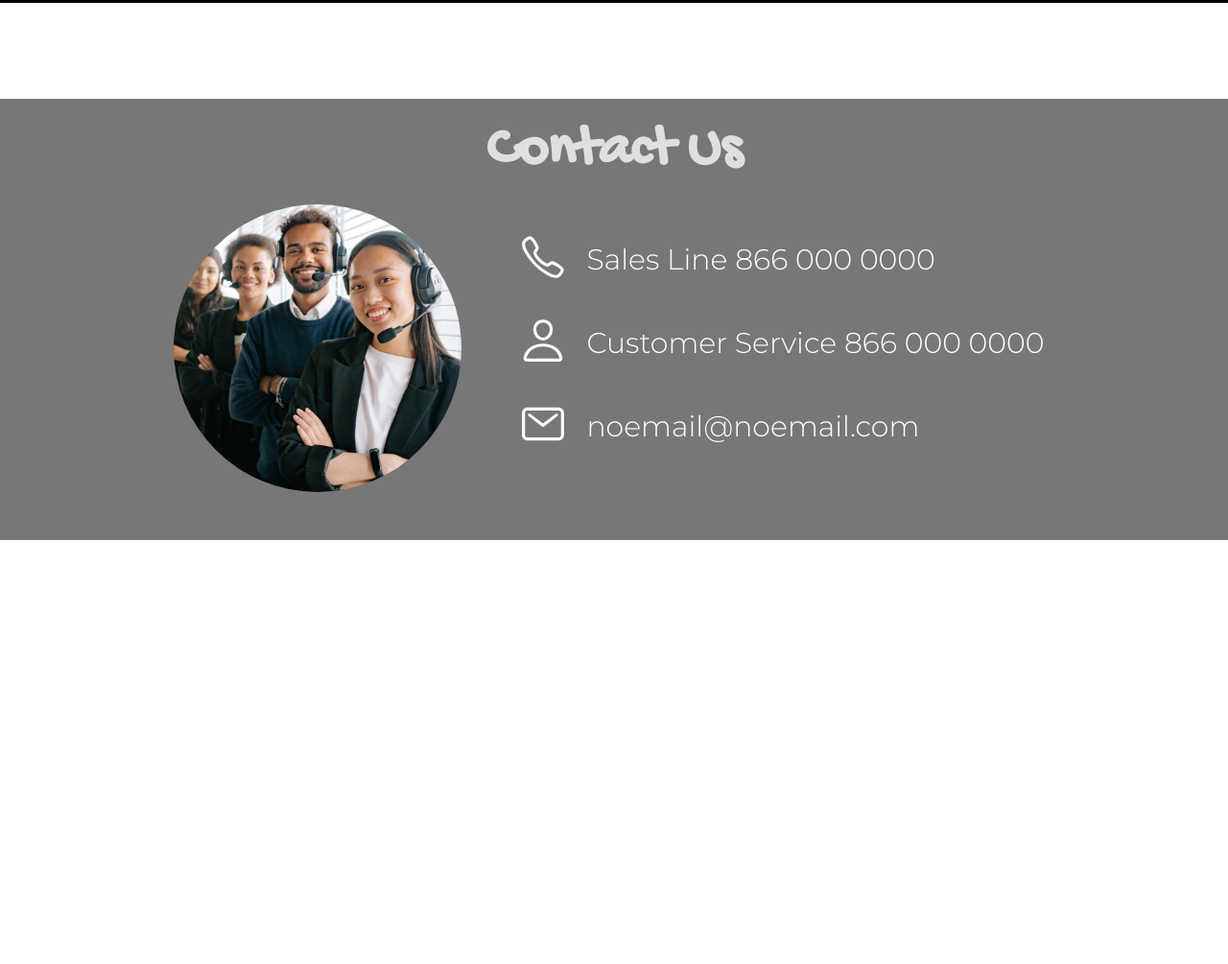
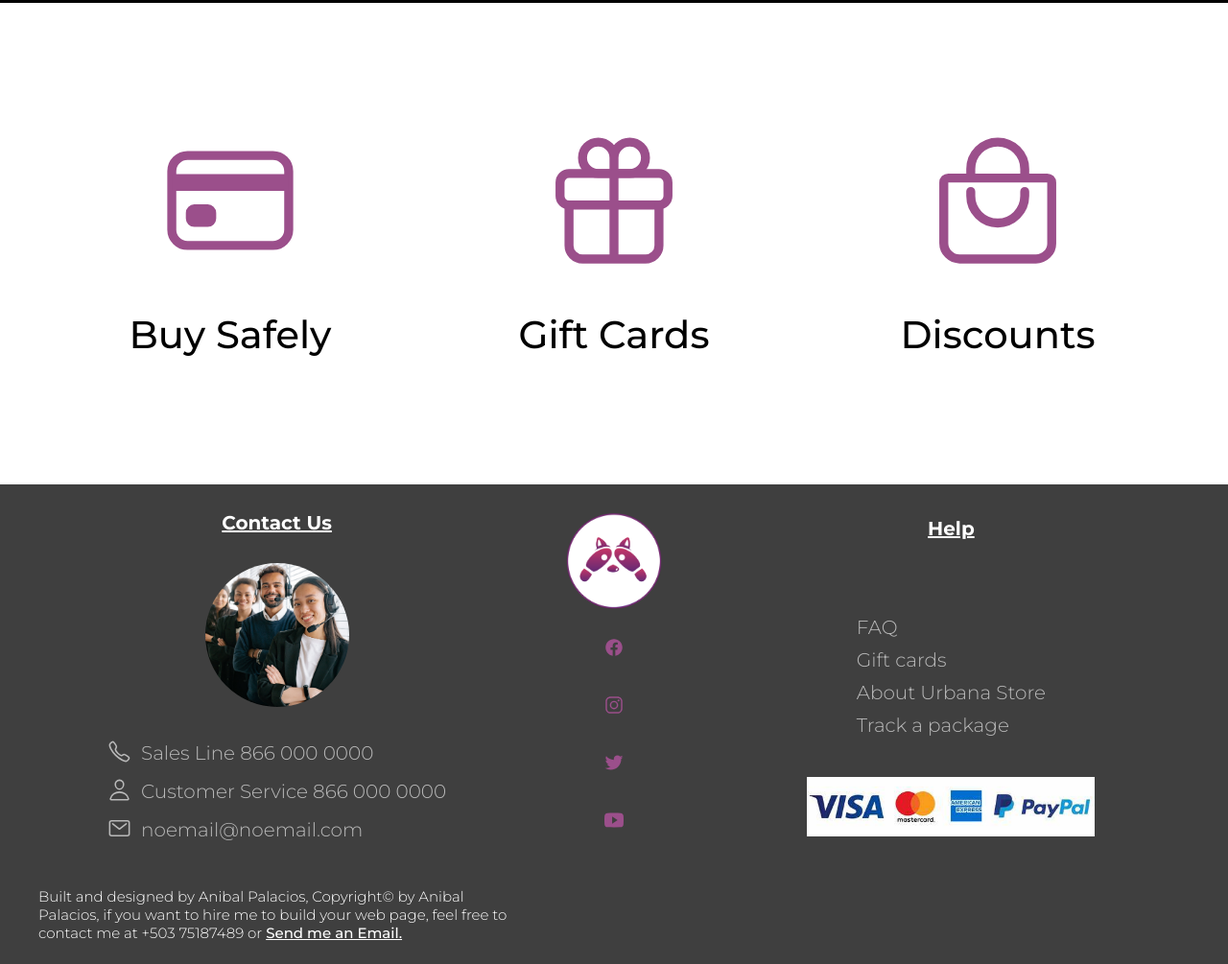
Before and after one commit to AnibalDev962/UrbanaStore, a website built with Parcel: page index.html in a window 1280 px wide. Shown: the part 2445-3450 px from the top of the page at 96% size. Before the commit the page ends 3008 px from the top, so only its background shows below. Built offline with nearby package versions, Linux system fonts and the light colour scheme; grey boxes are pictures that could not be loaded; a web font is replaced by a local one.

Commit message:
website landing page completed

```diff
--- a/index.html
+++ b/index.html
@@ -127,7 +127,13 @@
                 </video>
             </div>
         </section>
-        <section class="contact-section" id="section--3">
+        <section class="features">
+            <div class="features__safe-purchase"><ion-icon class="features-section-icon" name="card-outline"></ion-icon><h2 class="features__safe-purchase__text">Buy Safely</h2></div>
+            <div class="features__free-shipping"><ion-icon class="features-section-icon"name="gift-outline"></ion-icon><h2 class="features__free-shipping__text">Gift Cards</h2></div>
+            <div class="features__discounts"><ion-icon class="features-section-icon" name="bag-handle-outline"></ion-icon><h2 class="features__discounts__text">Discounts</h2></div>
+
+        </section>
+    <!--     <section class="contact-section" id="section--3">
             <h2 class="contact-section__header">Contact Us</h2>
             <div class="contact-section__customer-service-picture"></div>
             <div class="contact-section__contact-items">
@@ -135,11 +141,43 @@
                 <p class="contact-section__contact-items__item"><ion-icon name="person-outline" class="contact-section-icon"></ion-icon>Customer Service 866 000 0000</p>
                 <p class="contact-section__contact-items__item"><ion-icon name="mail-outline" class="contact-section-icon"></ion-icon>noemail@noemail.com</p>
             </div>
-        </section>
+        </section> -->
+    </main>
+    <footer class="footer" id="section--3">
+        <div class="footer__container">
+            <div class="footer__container__contact">
+                <h2 class="footer__container__contact__header">Contact Us</h2>
+                <div class="footer__container__contact__customer-service-picture"></div>
+                <div class="footer__container__contact__text-container">
+                    <a class="footer__container__contact__text-container__text"><ion-icon name="call-outline" class="contact-section-icon"></ion-icon>Sales Line 866 000 0000</a>
+                    <a class="footer__container__contact__text-container__text"><ion-icon name="person-outline" class="contact-section-icon"></ion-icon>Customer Service 866 000 0000</a>
+                    <a class="footer__container__contact__text-container__text"><ion-icon name="mail-outline" class="contact-section-icon"></ion-icon>noemail@noemail.com</a>
+                </div>
+            </div>
+            <div class="footer__container__social-media">
+                <img class="footer__container__social-media__logo" src="/src/img/logo/finalfavicon.png">
+                <ion-icon class="header-logos-container__social-media-logos__logo" name="logo-facebook"></ion-icon>
+                <ion-icon class="header-logos-container__social-media-logos__logo" name="logo-instagram"></ion-icon>
+                <ion-icon class="header-logos-container__social-media-logos__logo" name="logo-twitter"></ion-icon>
+                <ion-icon class="header-logos-container__social-media-logos__logo" name="logo-youtube"></ion-icon>
+            </div>
+            <div class="footer__container__about">
+                <h2 class="footer__container__about__header">Help</h2>
+                <div class="footer__container__about__link-container">
+                    <a class="footer__container__about__link-container__link">FAQ</a>
+                    <a class="footer__container__about__link-container__link">Gift cards</a>
+                    <a class="footer__container__about__link-container__link">About Urbana Store</a>
+                    <a class="footer__container__about__link-container__link">Track a package</a>
+                </div>
+                <div class="footer__container__about__payment-methods">
+                    <img class="footer__container__about__payment-methods__img" src="/src/img/png/payment-methods.jpg">
+                </div>
+            </div>
 
-    </main>
-    <footer>
-
+            <p class="footer__container__copyright-text">Built and designed by Anibal Palacios, Copyright&copy;<span class="year-span"></span> by Anibal Palacios, if you want to hire me to build your web page, feel free to<br> contact me at +503 75187489
+                or <a class='send-email-link'href="mailto:anibalpalacios320@outlook.com?subject=I would like to hire your web development services&body=Hello i would like to hire your services for a web page project, lets schedule a meeting, kind regards.">Send me an Email.</a>
+            </p>
+        </div>
     </footer>
     <script  src="https://unpkg.com/ionicons@7.1.0/dist/ionicons/ionicons.esm.js"></script>
     <script src="https://unpkg.com/ionicons@7.1.0/dist/ionicons/ionicons.js"></script>
--- a/script/control.js
+++ b/script/control.js
@@ -1,6 +1,7 @@
 import * as sliderData from './view/sliderView.js';
 import * as stateData from '../script/state.js'
 import * as genderSelectionData from '../script/view/genderSelectionview.js'
+import * as mainPageData from './view/mainPageAndNavigation.js';
 
 //dependencies/
 
@@ -19,3 +20,6 @@ sliderData.activeDot(0);
 //contorling gender selection section///
 
 genderSelectionData.hoveringFunctionality();
+
+//controling page copyright updating year//
+mainPageData.insertYearForCopyRightText();
--- /dev/null
+++ b/script/view/mainPageAndNavigation.js
@@ -0,0 +1,11 @@
+
+let dateForFooter=new Date();
+
+let yearForFooter=dateForFooter.getFullYear();
+//entering the year to the footer//
+
+let spanForYearInTheHtml=document.querySelector('.year-span');
+
+export const insertYearForCopyRightText=function(){
+    spanForYearInTheHtml.textContent=yearForFooter;
+}
--- a/scss/abstracts/_mixins.scss
+++ b/scss/abstracts/_mixins.scss
@@ -0,0 +1,9 @@
+ //Prodcuts section//
+
+ @mixin card-hovering-state{
+    cursor: pointer;
+    transform: rotate(0deg) scale(1.3);
+    transition: all 0.3s;
+    z-index: 10;
+    box-shadow: 1px 1px 7px rgb(158, 158, 158);
+}
--- a/scss/abstracts/_variables.scss
+++ b/scss/abstracts/_variables.scss
@@ -14,13 +14,3 @@ $default-font-size:2rem; //nav//
  //border radios//
 
  $border-radious-buttons:0.7rem;
-
- //Prodcuts section//
-
- @mixin card-hovering-state{
-        cursor: pointer;
-        transform: rotate(0deg) scale(1.3);
-        transition: all 0.3s;
-        z-index: 10;
-        box-shadow: 1px 1px 7px rgb(158, 158, 158);
- }
--- a/scss/components/_contact.scss
+++ b/scss/components/_contact.scss
@@ -1,8 +1,8 @@
-.contact-section{
+/* .contact-section{
     margin-top: $margin-top-default;
     height: 46rem;
     width: 100%;
-    background-color: rgb(119, 119, 119);
+    background-color: rgb(66, 66, 66);
     display: flex;
     align-items: center;
     justify-content: center;
@@ -74,4 +74,4 @@
     font-size: 5rem;
     transform: translateY(1.2rem);
 
-}
+} */
--- a/scss/components/_feature-box.scss
+++ b/scss/components/_feature-box.scss
@@ -0,0 +1,65 @@
+.features{
+
+    height: 50rem;
+    width: 100%;
+
+    display: flex;
+    align-items: center;
+    justify-content: center;
+
+
+    &__safe-purchase{
+        height: 100%;
+        width:40rem;
+
+        display: flex;
+        flex-direction: column;
+        justify-content: center;
+        align-items: center;
+        gap:4rem;
+
+
+
+        &__text{
+            font-size: 4rem;
+            font-weight: 400;
+        }
+    }
+
+    &__free-shipping{
+        height: 100%;
+        width:40rem;
+
+        display: flex;
+        flex-direction: column;
+        justify-content: center;
+        align-items: center;
+        gap:4rem;
+        &__text{
+            font-size: 4rem;
+            font-weight: 400;
+        }
+
+    }
+    &__discounts{
+        height: 100%;
+        width:40rem;
+
+        display: flex;
+        flex-direction: column;
+        justify-content: center;
+        align-items: center;
+        gap:4rem;
+        &__text{
+            font-size: 4rem;
+            font-weight: 400;
+        }
+
+    }
+
+}
+
+.features-section-icon{
+    font-size: 15rem;
+    color:$main-color
+}
--- a/scss/components/_video-section.scss
+++ b/scss/components/_video-section.scss
@@ -1,6 +1,6 @@
 .video-section{
     margin-top: 5rem;
-    margin-bottom: 10rem;
+
     height: 60rem;
     width: 100%;
     background-color: rgb(0, 0, 0);
--- a/scss/layout/_footer.scss
+++ b/scss/layout/_footer.scss
@@ -0,0 +1,171 @@
+
+.footer{
+    width: 100%;
+    height: 50rem;
+    background-color: rgb(63, 63, 63);
+    border-top: solid 0.2rem white;
+    &__container{
+        max-width: 120rem;
+        margin-left: auto;
+        margin-right: auto;
+        height: 50rem;
+
+
+
+        display: grid;
+
+        grid-template-columns: 3fr 1fr 3fr;
+        grid-template-rows: 5fr 1fr;
+        gap:2rem;
+
+
+        &__contact{
+
+            grid-column: 1/2;
+            grid-row: 1/2;
+            width: 100%;
+            height: 100%;
+
+            display: flex;
+            flex-direction: column;
+            justify-content: center;
+            align-items: center;
+
+            &__header{
+                color: white;
+                font-family:'Montserrat';
+                font-size: 2rem;
+                text-decoration: underline;
+            }
+
+            &__customer-service-picture{
+
+                margin-top: 3rem;
+                background-image: url(/src/img/poeple/pl-call-center.jpg);
+                background-position:center;
+                background-size:cover;
+
+                height: 15rem;
+                width: 15rem;
+
+                border-radius: 50%;
+            }
+
+            &__text-container{
+                display: flex;
+                flex-direction: column;
+                margin-top: 2rem;
+
+
+
+                &__text{
+                    font-size: 2rem;
+                    color: rgb(185, 185, 185);
+                    margin-top: 1rem;
+
+                    &:hover{
+
+                        cursor: pointer;
+                        color: white;
+                    }
+                }
+                .contact-section-icon{
+                    margin-right: 1rem;
+                    font-size: 2.5rem;
+                    transform: translateY(.4rem);
+                }
+
+            }
+
+
+
+
+
+        }
+
+        &__social-media{
+
+            width: 100%;
+            height: 100%;
+            grid-column: 2/3;
+            grid-row: 1/2;
+
+            display: flex;
+            flex-direction: column;
+            justify-content: center;
+            align-items: center;
+            gap: 2rem;
+
+            &__logo{
+                height: 10rem;
+                width: 10rem;
+            }
+
+        }
+        &__about{
+
+            width: 100%;
+            height: 100%;
+            grid-column: 3/4;
+            grid-row: 1/2;
+
+            display: flex;
+            flex-direction: column;
+            align-items: center;
+            justify-content: center;
+            position: relative;
+
+            &__header{
+                color: white;
+                font-family:'Montserrat';
+                font-size: 2rem;
+                position: absolute;
+                top:3.4rem;
+                text-decoration: underline;
+
+            }
+            &__link-container{
+                display: flex;
+                flex-direction: column;
+                gap:1rem;
+
+
+
+                &__link{
+                    color: rgb(185, 185, 185);
+                    font-size: 2rem;
+                    &:hover{
+                        color: white;
+                        cursor: pointer;
+                    }
+                }
+            }
+            &__payment-methods{
+                position: absolute;
+                bottom: 3rem;
+                &__img{
+                    width: 30rem;
+                }
+
+
+            }
+
+        }
+
+
+        &__copyright-text{
+            color: white;
+            font-size: 1.5rem;
+            text-wrap: balance;
+
+
+        }
+    }
+
+
+}
+
+.send-email-link{
+    color: white;
+    font-weight: 400;
+}
```
Also changed, not shown: script/view/navigationView.js (deleted), src/img/png/payment-methods.jpg (added), src/img/png/payment-methodsPNG.png (added), src/img/png/whatsapp.png (added).
